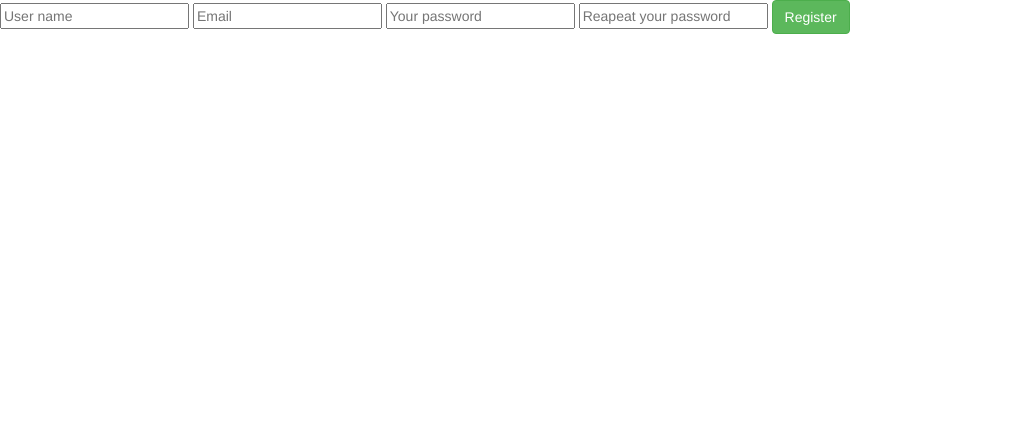
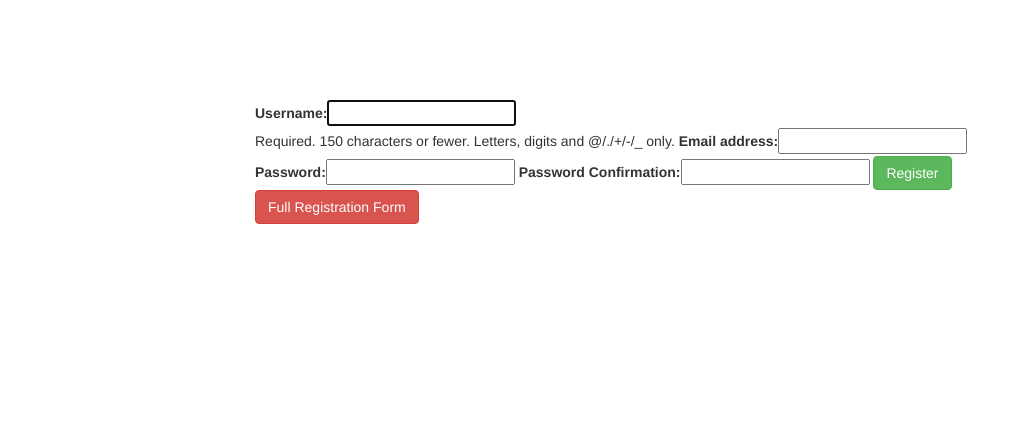
Before and after one commit to ignasgri/printLab, a Django app: page /accounts/register/ in a window 1280 px wide. Shown: the top 423 px of the page, without its empty margins (0-1030 px from the left). Run offline with Django 3.2, Linux system fonts and the light colour scheme; some libraries are stand-ins or nearby versions.

Commit message:
registration form changed to bootstrap forms

```diff
--- a/accounts/forms.py
+++ b/accounts/forms.py
@@ -2,6 +2,8 @@ from django import forms
 from django.contrib.auth.forms import UserCreationForm
 from django.core.exceptions import ValidationError
 from django.contrib.auth.models import User
+
+from .models import UserProfile
 
 
 class UserLoginForm(forms.Form):
@@ -24,6 +26,13 @@ class UserRegistrationForm(UserCreationForm):
         model = User
         fields = ['username', 'email', 'password1', 'password2']
 
+    def clean_email(self):
+        email = self.cleaned_data.get('email')
+        username = self.cleaned_data.get('username')
+        if email and User.objects.filter(email=email).exclude(username=username).count():
+            raise forms.ValidationError(u'Email addresses must be unique.')
+        return email
+
     def clean_password2(self):
         password1 = self.cleaned_data.get('password1')
         password2 = self.cleaned_data.get('password2')
--- a/accounts/models.py
+++ b/accounts/models.py
@@ -21,6 +21,3 @@ def create_user_profile(sender, instance, created, **kwargs):
 @receiver(post_save, sender=User)
 def save_user_profile(sender, instance, **kwargs):
     instance.profile.save()
-
-def __str__ (self):
-    return self.name
--- a/accounts/templates/profile.html
+++ b/accounts/templates/profile.html
@@ -7,7 +7,7 @@
     <div class="col-xs-12 col-sm-6 col-md-6 col-lg-6 userForm">
         <table class="personalInfoProfile">
             <h1>Personail details</h1>
-                <form class="" action="" method="post">
+                <form class="" action="{% url 'update_profile' %}" method="post">
                     {% csrf_token %}
                     <tr>
                         <td>First name*:</td>
--- a/accounts/templates/register.html
+++ b/accounts/templates/register.html
@@ -1,27 +1,15 @@
 {% extends 'base.html' %}
+{% load bootstrap_tags %}
 {% load static from staticfiles%}
 
 
 {% block content %}
+<div class="container" style="padding:100px 200px 200px 200px;">
 <form method="post" action="{% url 'register' %}">
     {% csrf_token %}
-
-<i class="fa fa-user fa-2x" style="color:white" aria-hidden="true"></i>
-<input type="text" class="textfield" placeholder="User name" name="username" >
-
-<i class="fa fa-envelope-o fa-2x" style="color:white" aria-hidden="true" ></i>
-<input type="email" class="textfield" placeholder="Email" name="email">
-
-<i class="fa fa-lock fa-2x" style="color:white" aria-hidden="true" ></i>
-<input type="password" class="textfield" placeholder="Your password" name="password1">
-
-
-<i class="fa fa-lock fa-2x" style="color:white" aria-hidden="true" ></i>
-<i class="fa fa-repeat passreapeat" aria-hidden="true"></i>
-
-<input type="password" class="textfield" placeholder="Reapeat your password" name="password2">
-
+    {{ form | as_bootstrap }}
 <button type="submit" class="btn btn-success buttonreg" ><i class="fa fa-pencil-square-o" aria-hidden="true"></i>Register</button>
-<!--<button type="submit" class="btn btn-danger buttonrs"><i class="fa fa-link" aria-hidden="true"></i> Full Registration Form</button>-->
+<button type="submit" class="btn btn-danger buttonrs"><i class="fa fa-link" aria-hidden="true"></i> Full Registration Form</button>
 </form>
+</div>
 {% endblock %}
--- a/accounts/urls.py
+++ b/accounts/urls.py
@@ -1,19 +1,19 @@
 from django.conf.urls import url
-from .views import register, profile, logout, login
-from django.contrib.auth.views import password_reset, password_reset_done, password_reset_confirm, \
-    password_reset_complete
+from .views import register, profile, logout, login, update_profile
+# from django.contrib.auth.views import password_reset, password_reset_done, password_reset_confirm, \
+#     password_reset_complete
 
 urlpatterns = [
     url(r'^register/$', register, name='register'),
     url(r'^login', login, name='login'),
     url(r'^logout/$', logout, name='logout'),
     url(r'^profile/$', profile, name='profile'),
-    # url(r'^profile/update/$', update_profile, name='update_profile'),
-    url(r'^password/reset/$', password_reset,
-        {'post_reset_redirect': '/user/password/reset/done/'}, name='password_reset'),
-    url(r'^password/reset/done/$', password_reset_done, name='password_reset_done'),
-    url(r'^password/reset/(?P<uidb64>[0-9A-Za-z]+)-(?P<token>.+)/$',
-     password_reset_confirm, {'post_reset_redirect': '/user/password/done/'}, name='password_reset_confirm'),
-    url(r'^password/done/$', password_reset_complete, name='password_reset_complete'),
+    url(r'^profile/update/$', update_profile, name='update_profile'),
+    # url(r'^password/reset/$', password_reset,
+    #     {'post_reset_redirect': '/user/password/reset/done/'}, name='password_reset'),
+    # url(r'^password/reset/done/$', password_reset_done, name='password_reset_done'),
+    # url(r'^password/reset/(?P<uidb64>[0-9A-Za-z]+)-(?P<token>.+)/$',
+    #  password_reset_confirm, {'post_reset_redirect': '/user/password/done/'}, name='password_reset_confirm'),
+    # url(r'^password/done/$', password_reset_complete, name='password_reset_complete'),
 
 ]
--- a/accounts/views.py
+++ b/accounts/views.py
@@ -8,7 +8,7 @@ from .models import UserProfile
 
 # from django.shortcuts import render, redirect, HttpResponseRedirect
 # from django.contrib import messages, auth
-from .forms import UserRegistrationForm, UserLoginForm
+# from .forms import UserRegistrationForm, UserLoginForm
 # from django.template.context_processors import csrf
 # from django.contrib.auth.decorators import login_required
 
@@ -21,8 +21,8 @@ from .forms import UserRegistrationForm, UserLoginForm
 # Create your views here.
 @login_required(login_url='/accounts/login')
 def profile(request):
-    adults = UserProfile.objects.filter(user=request.user)
-    return render(request, 'profile.html', {'adults': adults})
+    # adults = UserProfile.objects.filter(user=request.user)
+    return render(request, 'profile.html')
 
 def update_profile(request):
     form=FullUserDetailsForm(request.POST, request.FILES)
@@ -51,7 +51,7 @@ def login(request):
                 else:
                     return redirect(reverse('profile'))
             else:
-                form.add_error(None, "Your username or password was not recognised")
+                form.add_error(None, "Your username/email or password was not recognised")
     else:
         form = UserLoginForm()
 
```
Also changed, not shown: home/templates/index.html (+4 -10 lines), db.sqlite3.
